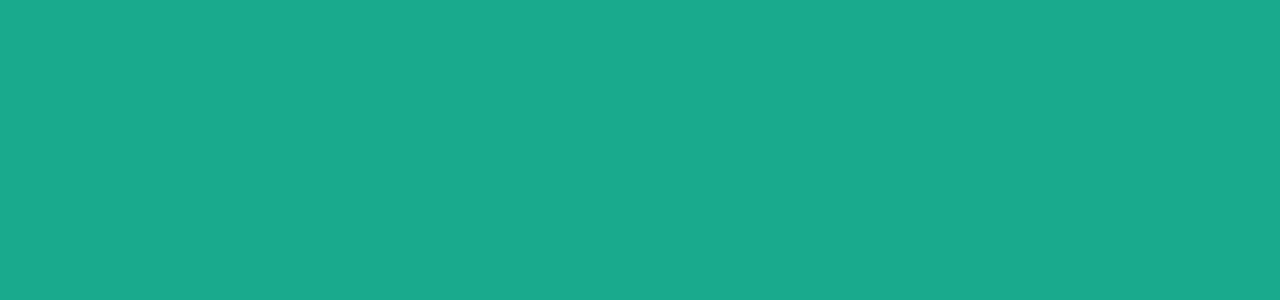
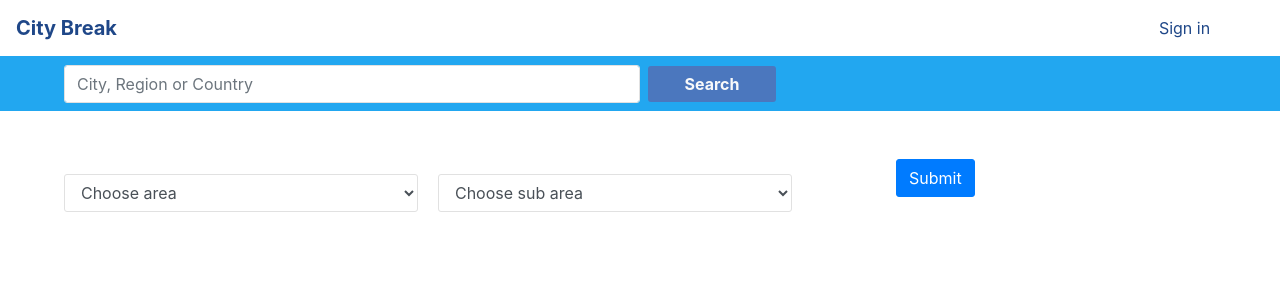
Before and after one commit to yshur/CityBreak, a React (Create React App) app in the folder reactApp/: page /alltours in a window 1280 px wide. Shown: the top 300 px of the page. Built offline with nearby package versions, Linux system fonts and the light colour scheme.

Commit message:
update alltours page

```diff
--- a/reactApp/public/style.css
+++ b/reactApp/public/style.css
@@ -1,6 +1,6 @@
 body {
 		color: #fff;
-		background: #19aa8d;
+		background: #white;
 		font-family: 'Roboto', sans-serif;
 	}
 	.form-control, .form-control:focus, .input-group-addon {
--- /dev/null
+++ b/reactApp/src/Components/AllTours.js
@@ -0,0 +1,52 @@
+import React, { Component } from 'react'
+import Header from "./Header";
+import ToursList from "./ToursList";
+import {Card} from 'react-bootstrap';
+import {Form, FormControl, Button,ButtonToolbar,Col } from 'react-bootstrap';
+
+
+class Home extends Component {
+
+  constructor(props) {
+    super(props)
+    this.state = {
+  }
+}
+  render(){
+    return(
+      <div>
+        <Header/>
+        <Form inline style={{background:'#22A7F0', height:'55px'}}>
+          <FormControl type="text" placeholder="City, Region or Country" className="mr-sm-2" style={{width: '45%', marginLeft:'5%'}}/>
+          <Button variant="outline-light" style={{width:'10%',border:'none', background:'#4B77BE', fontWeight:'bold'}}>Search</Button>
+        </Form>
+        <Form style={{}}>
+            <Form.Group as={Col} controlId="formGridState" style={{width:'30%'}}>
+              <Form.Label>State</Form.Label>
+
+            </Form.Group>
+            <Form.Group as={Col} controlId="formGridState" style={{width:'30%', display:'-webkit-inline-box'}}>
+              <Form.Label>State</Form.Label>
+              <Form.Control as="select" style={{margin:'10px'}}>
+                <option>Choose area</option>
+                <option>Center</option>
+                <option>North</option>
+                <option>South</option>
+              </Form.Control>
+              <Form.Control as="select" style={{margin:'10px'}}>
+                <option>Choose sub area</option>
+                <option>Center</option>
+                <option>North</option>
+                <option>South</option>
+              </Form.Control>
+            </Form.Group>
+          <Button variant="primary" type="submit" style={{marginLeft:'40%'}}>
+            Submit
+          </Button>
+        </Form>
+      </div>
+    )
+  }
+}
+
+export default Home
--- a/reactApp/src/Components/Header.js
+++ b/reactApp/src/Components/Header.js
@@ -12,20 +12,12 @@ class Header extends Component {
   render(){
     return(
       <div>
-      <Navbar bg="#19aa8d" expand="lg">
-        <Navbar.Brand href="#home" style={{color:'white', fontWeight:'bold'}}>City Break</Navbar.Brand>
+      <Navbar bg="white" expand="lg">
+        <Navbar.Brand href="#home" style={{color:'#1F4788', fontWeight:'bold'}}>City Break</Navbar.Brand>
         <Navbar.Toggle aria-controls="basic-navbar-nav" />
         <Navbar.Collapse id="basic-navbar-nav">
-          <Nav className="mr-auto">
-            <Nav.Link href="#home" style={{color:'white'}}>Home</Nav.Link>
-            <Nav.Link href="#link" style={{color:'white'}}>Link</Nav.Link>
-            <NavDropdown title="Dropdown" id="basic-nav-dropdown" >
-              <NavDropdown.Item href="#action/3.1">Action</NavDropdown.Item>
-              <NavDropdown.Item href="#action/3.2">Another action</NavDropdown.Item>
-              <NavDropdown.Item href="#action/3.3">Something</NavDropdown.Item>
-              <NavDropdown.Divider />
-              <NavDropdown.Item href="#action/3.4" >Separated link</NavDropdown.Item>
-            </NavDropdown>
+          <Nav className="mr-auto" style={{marginLeft:'90%'}}>
+            <Nav.Link href="#home" style={{color:'#1F4788'}}>Sign in</Nav.Link>
           </Nav>
         </Navbar.Collapse>
         </Navbar>
--- a/reactApp/src/Components/Main.js
+++ b/reactApp/src/Components/Main.js
@@ -1,9 +1,9 @@
 import React, { Component } from 'react'
 import Header from "./Header";
 import ToursList from "./ToursList";
+import mainImg from "./ban1.jpg"
 import {Card} from 'react-bootstrap';
-import {Form, FormControl, Button } from 'react-bootstrap';
-import mainImg from'./ban1.jpg';
+import {Form, FormControl, Button,ButtonToolbar } from 'react-bootstrap';
 
 
 class Home extends Component {
@@ -17,18 +17,23 @@ class Home extends Component {
     return(
       <div>
         <Header/>
-        <Card className="bg-dark text-white">
+        <Card className="bg-dark text-white" style={{border:'none', marginTop:'10px'}}>
           <Card.Img src={mainImg} style={{height:'400px'}} alt="Card image" />
           <Card.ImgOverlay>
             <Card.Title style={{color:'black',fontSize:'56px', textAlign:'center', marginTop:'7%'}}>What's your destenation ?</Card.Title>
-            <Form inline style={{marginLeft:'28%', marginTop:'20px'}}>
+          <Form inline style={{marginLeft:'28%', marginTop:'20px'}}>
             <FormControl type="text" placeholder="City, Region or Country" className="mr-sm-2" style={{width: '45%'}}/>
-            <Button variant="outline-light" style={{width:'15%', background:'#19aa8d'}}>Search</Button>
+            <Button variant="outline-light" style={{width:'15%', background:'#4B77BE'}}>Search</Button>
           </Form>
           </Card.ImgOverlay>
         </Card>
         <h1 style={{marginTop: '50px', textAlign: 'center'}}>Popular Activities & Things To Do</h1>
         <ToursList/>
+        <ButtonToolbar style={{width:'60%'}}>
+          <Button active style={{background:'white', color:'black', background: '#89C4F4',border:'none' , marginLeft:'12%', fontWeight:'bold'}}>
+            Show all tours
+          </Button>
+        </ButtonToolbar>
       </div>
     )
   }
--- a/reactApp/src/Components/ToursList.js
+++ b/reactApp/src/Components/ToursList.js
@@ -13,7 +13,7 @@ class ToursList extends Component {
 		this.add = this.add.bind(this)
 	}
 	componentDidMount() {
-		 const url = "http://localhost:3000/getTours";
+		 const url = "http://localhost:3000/getTours?limit=3";
 		 fetch(url)
 		 	.then((res) => {
 		 		return res.json();
@@ -22,7 +22,7 @@ class ToursList extends Component {
 		 		var self=this;
 		 		data.map((data) => {
 		 			console.log('tour')
-		 			self.add(data._id,data.id, data.area, data.name, data.recommended_season[0], data.tags[0]);
+		 			self.add(data._id,data.id, data.area, data.name, data.recommended_season[0], data.tags[0],data.about);
 		 		})
 			 })
 	 }
@@ -32,11 +32,12 @@ class ToursList extends Component {
 			<div key={tour._id} index={tour._id} >
 				<CardGroup style={{display:'block', marginLeft:'70px'}}>
 				  <Card style={{maxWidth:"330px",maxHeight:"380px",float:"left", margin:'20px'}}>
-						<Tour >
-				    <Card.Img variant="top" img="true" style={{width:"300px",height:"200px",margin:'13px'}} src={'https://www.google.com/search?q=paris&rlz=1C1CHZL_iwIL720IL720&source=lnms&tbm=isch&sa=X&ved=0ahUKEwjqjJWxmP3iAhWPOcAKHfcVDNIQ_AUIECgB&biw=1422&bih=642#imgrc=cZdGEdBkRC2izM'} />
+						<Tour>
 				    <Card.Body>
-							<Card.Title style={{color:'black', width:"400px"}}>Name: {tour.name} </Card.Title>
+							<Card.Title style={{color:'black', width:"270px",height:"210px",margin:'5px', backgroundImage:`url('https://media.tacdn.com/media/attractions-splice-spp-360x240/07/32/b7/2f.jpg')`}}>{tour.name}</Card.Title>
+
 			      	<Card.Text style={{color:'black'}}>Area: {tour.area}</Card.Text>
+							<Card.Text style={{color:'black'}}>{tour.about}</Card.Text>
 						</Card.Body>
 				    <Card.Footer>
 				      <small className="text-muted">Duration:</small>
@@ -47,7 +48,7 @@ class ToursList extends Component {
 			</div>
 		)
 	}
-	add(_id,id, area, name, recommended_season, tags) {
+	add(_id,id, area, name, recommended_season, tags, about) {
 
 		this.setState(prevState => ({
 			tours: [
@@ -59,6 +60,7 @@ class ToursList extends Component {
 					name:name,
 					recommended_season:recommended_season,
 					tags:tags,
+					about:about
 				}]
 		}))
 	}
--- a/reactApp/src/router/router.js
+++ b/reactApp/src/router/router.js
@@ -9,6 +9,7 @@ import SignInUser from "../Components/SignInUser";
 import SignInAdmin from "../Components/SignInAdmin";
 import AdminHome from "../Components/AdminHome";
 import Main from "../Components/Main";
+import AllTours from "../Components/AllTours";
 
 const ReactRouter =()=>{
     return (
@@ -23,6 +24,7 @@ const ReactRouter =()=>{
             <Route exact path="/signinadmin" component={SignInAdmin}/>
             <Route exact path="/adminhome" component={AdminHome}/>
             <Route exact path="/main" component={Main}/>
+            <Route exact path="/alltours" component={AllTours}/>
         </React.Fragment>
         );
 }
```
